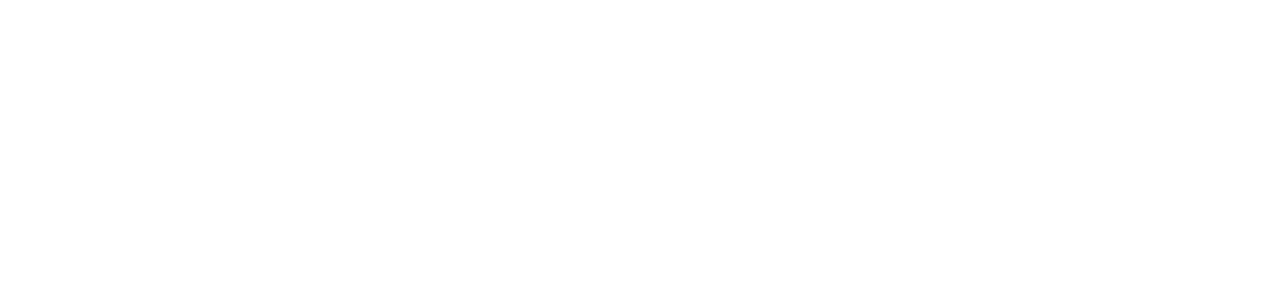
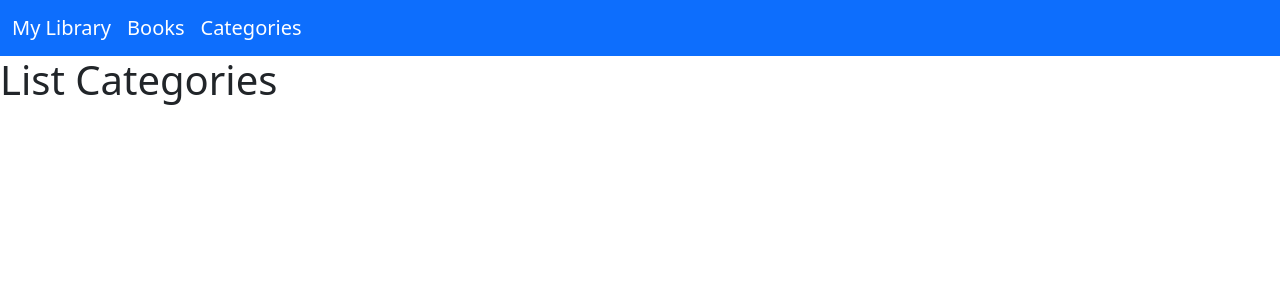
Before and after one commit to SalihNuhoglu/LibraryApp-React-, a React (Create React App) app: page /categories in a window 1280 px wide. Before the commit this address had no page. Shown: the top 300 px of the page. Built offline with nearby package versions, Linux system fonts and the light colour scheme; data requests are answered from the project's data file.

Commit message:
Categories-list page added and changes page titles

```diff
--- a/src/App.js
+++ b/src/App.js
@@ -5,6 +5,7 @@
 import EditBook from "./pages/EditBook";
 import { useDispatch } from "react-redux";
 import axios from "axios";
+import CategoriesList from "./pages/CategoriesList";
 
 function App() {
   const dispatch = useDispatch();
@@ -47,6 +48,7 @@
         <Route path="/" element={<Home />} />
         <Route path="/add-book" element={<AddBook />} />
         <Route path="/edit-book/:bookId" element={<EditBook />} />
+        <Route path="/categories" element={<CategoriesList />} />
       </Routes>
     </BrowserRouter>
   );
--- a/src/components/Header.js
+++ b/src/components/Header.js
@@ -13,6 +13,16 @@
                 </button>
                 <div className="collapse navbar-collapse" id="navbarSupportedContent">
                     <ul className="navbar-nav me-auto mb-2 mb-lg-0">
+                        <li>
+                            <Link className="navbar-brand" to="/">
+                                Books
+                            </Link>
+                        </li>
+                        <li>
+                            <Link className="navbar-brand" to="/categories">
+                                Categories
+                            </Link>
+                        </li>
                     </ul>
                 </div>
             </div>
--- a/src/pages/AddBook.js
+++ b/src/pages/AddBook.js
@@ -1,9 +1,14 @@
-import React from "react";
+import React , {useEffect} from "react";
 import Header from "../components/Header";
 import AddBookForm from "../components/AddBookForm";
 
 
 const AddBook = ()=>{
+
+useEffect(()=>{
+   document.title ="Library - Add-book";
+},[]);
+
     return(
         <div>
           <Header/>
--- /dev/null
+++ b/src/pages/CategoriesList.js
@@ -0,0 +1,13 @@
+import React, {useEffect} from "react";
+import Header from "../components/Header";
+
+const CategoriesList = () => {
+    return(
+        <div>
+            <Header />
+            <h1>List Categories</h1>
+        </div>
+    )
+}
+
+export default CategoriesList;
--- a/src/pages/EditBook.js
+++ b/src/pages/EditBook.js
@@ -23,12 +23,17 @@
     const [showModal, setShowModal] = useState(false);
 
     useEffect(() => {
+
+
+
+
+
         const searchedBook = booksState.books.find(
             (item) => item.id == params.bookId
         );
         if (searchedBook === undefined) {
-          navigate("/");
-          return;
+            navigate("/");
+            return;
         }
         setBookname(searchedBook.name);
         setAuthor(searchedBook.author);
@@ -50,6 +55,7 @@
         //         //     .catch((err) => console.log(err));
         //     })
         //     .catch((err) => console.log(err))
+        document.title = `Library - Edit Book - ${searchedBook.name}`;
     }, []);
 
     const handleSubmit = (event) => {
@@ -64,7 +70,7 @@
             return;
         }
         const updatedBook = {
-            id:Number(params.bookId),
+            id: Number(params.bookId),
             name: bookname,
             author: author,
             categoryId: category,
--- a/src/pages/Home.js
+++ b/src/pages/Home.js
@@ -1,8 +1,11 @@
-import React from "react";
+import React, {useEffect} from "react";
 import Header from "../components/Header";
 import ListBooks from "../components/ListBooks";
 
 const Home = (props) => {
+    useEffect(()=>{
+        document.title ="Library";
+     },[]);
     return (
         <div >
             <Header />
```
